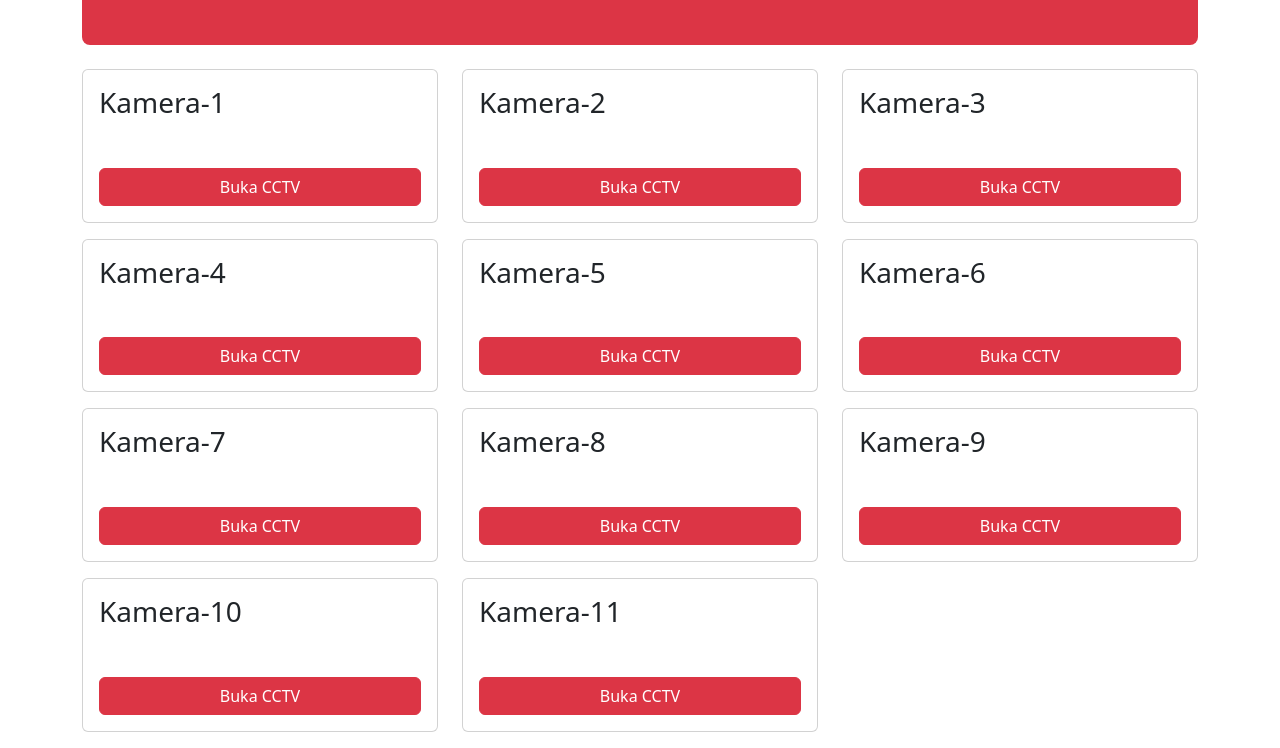
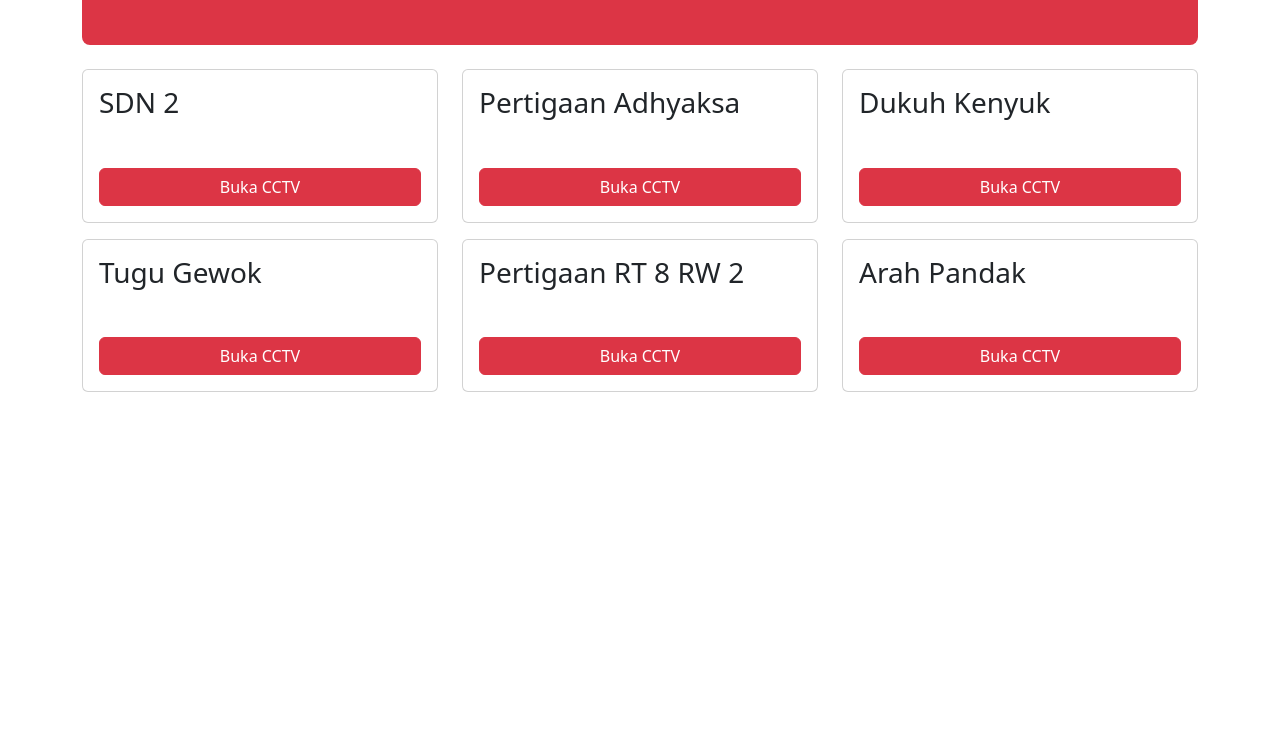
Before and after one commit to mufidhadi/cctv_karanggintung, a website: page contoh_web/public/index.html in a window 1280 px wide. Shown: the part 374-1122 px from the top of the page. After the commit the page ends 800 px from the top, so only its background shows below. Drawn offline with nearby package versions, Linux system fonts and the light colour scheme.

Commit message:
fix: modify stream url

```diff
--- a/contoh_web/public/index.html
+++ b/contoh_web/public/index.html
@@ -39,105 +39,62 @@
         </div>
 
         <div class="row">
+
             <div class="col-md-4 col-sm-6 col-xs-12 mb-3">
                 <div class="card h-100">
                     <div class="card-body">
-                        <h3 class="card-title">Kamera-1</h3>
-                        <img src="https://karanggintung.com:7700/video_feed?ip=192.168.193.104&source=rtsp://admin:1nd1H0m3@172.118.33.6:554/Streaming/Channels/102" alt="" class="img fluid w-100 rounded preview-cctv">
-                        <div class="d-grid gap-2 mt-3"><a href="view.html?title=Kamera-1&source=rtsp://admin:1nd1H0m3@172.118.33.6:554/Streaming/Channels/102" class="btn btn-danger">Buka CCTV</a></div>
+                        <h3 class="card-title">SDN 2</h3>
+                        <img src="https://karanggintung.com:7700/video_feed?ip=192.168.193.104&source=rtsp://admin:1nd1H0m3@192.168.0.6:554/Streaming/Channels/102/" alt="" class="img fluid w-100 rounded preview-cctv">
+                        <div class="d-grid gap-2 mt-3"><a href="view.html?title=SDN 2&source=rtsp://admin:1nd1H0m3@192.168.0.6:554/Streaming/Channels/102/" class="btn btn-danger">Buka CCTV</a></div>
                     </div>
                 </div>
             </div>
             <div class="col-md-4 col-sm-6 col-xs-12 mb-3">
                 <div class="card h-100">
                     <div class="card-body">
-                        <h3 class="card-title">Kamera-2</h3>
-                        <img src="https://karanggintung.com:7700/video_feed?ip=192.168.193.104&source=rtsp://admin:1nd1H0m3@172.118.33.5:554/Streaming/Channels/102" alt="" class="img fluid w-100 rounded preview-cctv">
-                        <div class="d-grid gap-2 mt-3"><a href="view.html?title=Kamera-2&source=rtsp://admin:1nd1H0m3@172.118.33.5:554/Streaming/Channels/102" class="btn btn-danger">Buka CCTV</a></div>
+                        <h3 class="card-title">Pertigaan Adhyaksa</h3>
+                        <img src="https://karanggintung.com:7700/video_feed?ip=192.168.193.104&source=rtsp://admin:1nd1H0m3@192.168.0.3:554/Streaming/Channels/102/" alt="" class="img fluid w-100 rounded preview-cctv">
+                        <div class="d-grid gap-2 mt-3"><a href="view.html?title=Pertigaan Adhyaksa&source=rtsp://admin:1nd1H0m3@192.168.0.3:554/Streaming/Channels/102/" class="btn btn-danger">Buka CCTV</a></div>
                     </div>
                 </div>
             </div>
             <div class="col-md-4 col-sm-6 col-xs-12 mb-3">
                 <div class="card h-100">
                     <div class="card-body">
-                        <h3 class="card-title">Kamera-3</h3>
-                        <img src="https://karanggintung.com:7700/video_feed?ip=192.168.193.104&source=rtsp://admin:1nd1H0m3@172.118.33.4:554/Streaming/Channels/102" alt="" class="img fluid w-100 rounded preview-cctv">
-                        <div class="d-grid gap-2 mt-3"><a href="view.html?title=Kamera-3&source=rtsp://admin:1nd1H0m3@172.118.33.4:554/Streaming/Channels/102" class="btn btn-danger">Buka CCTV</a></div>
+                        <h3 class="card-title">Dukuh Kenyuk</h3>
+                        <img src="https://karanggintung.com:7700/video_feed?ip=192.168.193.104&source=rtsp://admin:1nd1H0m3@192.168.0.2:554/Streaming/Channels/102/" alt="" class="img fluid w-100 rounded preview-cctv">
+                        <div class="d-grid gap-2 mt-3"><a href="view.html?title=Dukuh Kenyuk&source=rtsp://admin:1nd1H0m3@192.168.0.2:554/Streaming/Channels/102/" class="btn btn-danger">Buka CCTV</a></div>
                     </div>
                 </div>
             </div>
             <div class="col-md-4 col-sm-6 col-xs-12 mb-3">
                 <div class="card h-100">
                     <div class="card-body">
-                        <h3 class="card-title">Kamera-4</h3>
-                        <img src="https://karanggintung.com:7700/video_feed?ip=192.168.193.104&source=rtsp://admin:1nd1H0m3@172.118.33.3:554/Streaming/Channels/102" alt="" class="img fluid w-100 rounded preview-cctv">
-                        <div class="d-grid gap-2 mt-3"><a href="view.html?title=Kamera-4&source=rtsp://admin:1nd1H0m3@172.118.33.3:554/Streaming/Channels/102" class="btn btn-danger">Buka CCTV</a></div>
+                        <h3 class="card-title">Tugu Gewok</h3>
+                        <img src="https://karanggintung.com:7700/video_feed?ip=192.168.193.104&source=rtsp://admin:1nd1H0m3@192.168.0.7:554/Streaming/Channels/102/" alt="" class="img fluid w-100 rounded preview-cctv">
+                        <div class="d-grid gap-2 mt-3"><a href="view.html?title=Tugu Gewok&source=rtsp://admin:1nd1H0m3@192.168.0.7:554/Streaming/Channels/102/" class="btn btn-danger">Buka CCTV</a></div>
                     </div>
                 </div>
             </div>
             <div class="col-md-4 col-sm-6 col-xs-12 mb-3">
                 <div class="card h-100">
                     <div class="card-body">
-                        <h3 class="card-title">Kamera-5</h3>
-                        <img src="https://karanggintung.com:7700/video_feed?ip=192.168.193.104&source=rtsp://admin:1nd1H0m3@172.118.33.2:554/Streaming/Channels/102" alt="" class="img fluid w-100 rounded preview-cctv">
-                        <div class="d-grid gap-2 mt-3"><a href="view.html?title=Kamera-5&source=rtsp://admin:1nd1H0m3@172.118.33.2:554/Streaming/Channels/102" class="btn btn-danger">Buka CCTV</a></div>
+                        <h3 class="card-title">Pertigaan RT 8 RW 2</h3>
+                        <img src="https://karanggintung.com:7700/video_feed?ip=192.168.193.104&source=rtsp://admin:1nd1H0m3@192.168.0.4:554/Streaming/Channels/102/" alt="" class="img fluid w-100 rounded preview-cctv">
+                        <div class="d-grid gap-2 mt-3"><a href="view.html?title=Pertigaan RT 8 RW 2&source=rtsp://admin:1nd1H0m3@192.168.0.4:554/Streaming/Channels/102/" class="btn btn-danger">Buka CCTV</a></div>
                     </div>
                 </div>
             </div>
             <div class="col-md-4 col-sm-6 col-xs-12 mb-3">
                 <div class="card h-100">
                     <div class="card-body">
-                        <h3 class="card-title">Kamera-6</h3>
-                        <img src="https://karanggintung.com:7700/video_feed?ip=192.168.193.104&source=rtsp://admin:1nd1H0m3@172.118.33.11:554/Streaming/Channels/102" alt="" class="img fluid w-100 rounded preview-cctv">
-                        <div class="d-grid gap-2 mt-3"><a href="view.html?title=Kamera-6&source=rtsp://admin:1nd1H0m3@172.118.33.11:554/Streaming/Channels/102" class="btn btn-danger">Buka CCTV</a></div>
+                        <h3 class="card-title">Arah Pandak</h3>
+                        <img src="https://karanggintung.com:7700/video_feed?ip=192.168.193.104&source=rtsp://admin:1nd1H0m3@192.168.0.5:554/Streaming/Channels/102/" alt="" class="img fluid w-100 rounded preview-cctv">
+                        <div class="d-grid gap-2 mt-3"><a href="view.html?title=Arah Pandak&source=rtsp://admin:1nd1H0m3@192.168.0.5:554/Streaming/Channels/102/" class="btn btn-danger">Buka CCTV</a></div>
                     </div>
                 </div>
             </div>
-            <div class="col-md-4 col-sm-6 col-xs-12 mb-3">
-                <div class="card h-100">
-                    <div class="card-body">
-                        <h3 class="card-title">Kamera-7</h3>
-                        <img src="https://karanggintung.com:7700/video_feed?ip=192.168.193.104&source=rtsp://admin:1nd1H0m3@172.118.33.7:554/Streaming/Channels/102" alt="" class="img fluid w-100 rounded preview-cctv">
-                        <div class="d-grid gap-2 mt-3"><a href="view.html?title=Kamera-7&source=rtsp://admin:1nd1H0m3@172.118.33.7:554/Streaming/Channels/102" class="btn btn-danger">Buka CCTV</a></div>
-                    </div>
-                </div>
-            </div>
-            <div class="col-md-4 col-sm-6 col-xs-12 mb-3">
-                <div class="card h-100">
-                    <div class="card-body">
-                        <h3 class="card-title">Kamera-8</h3>
-                        <img src="https://karanggintung.com:7700/video_feed?ip=192.168.193.104&source=rtsp://admin:1nd1H0m3@172.118.33.8:554/Streaming/Channels/102" alt="" class="img fluid w-100 rounded preview-cctv">
-                        <div class="d-grid gap-2 mt-3"><a href="view.html?title=Kamera-8&source=rtsp://admin:1nd1H0m3@172.118.33.8:554/Streaming/Channels/102" class="btn btn-danger">Buka CCTV</a></div>
-                    </div>
-                </div>
-            </div>
-            <div class="col-md-4 col-sm-6 col-xs-12 mb-3">
-                <div class="card h-100">
-                    <div class="card-body">
-                        <h3 class="card-title">Kamera-9</h3>
-                        <img src="https://karanggintung.com:7700/video_feed?ip=192.168.193.104&source=rtsp://admin:1nd1H0m3@172.118.33.9:554/Streaming/Channels/102" alt="" class="img fluid w-100 rounded preview-cctv">
-                        <div class="d-grid gap-2 mt-3"><a href="view.html?title=Kamera-9&source=rtsp://admin:1nd1H0m3@172.118.33.9:554/Streaming/Channels/102" class="btn btn-danger">Buka CCTV</a></div>
-                    </div>
-                </div>
-            </div>
-            <div class="col-md-4 col-sm-6 col-xs-12 mb-3">
-                <div class="card h-100">
-                    <div class="card-body">
-                        <h3 class="card-title">Kamera-10</h3>
-                        <img src="https://karanggintung.com:7700/video_feed?ip=192.168.193.104&source=rtsp://admin:1nd1H0m3@172.118.33.10:554/Streaming/Channels/102" alt="" class="img fluid w-100 rounded preview-cctv">
-                        <div class="d-grid gap-2 mt-3"><a href="view.html?title=kamera&-10=rtsp://admin:1nd1H0m3@172.118.33.10:554/Streaming/Channels/102" class="btn btn-danger">Buka CCTV</a></div>
-                    </div>
-                </div>
-            </div>
-            <div class="col-md-4 col-sm-6 col-xs-12 mb-3">
-                <div class="card h-100">
-                    <div class="card-body">
-                        <h3 class="card-title">Kamera-11</h3>
-                        <img src="https://karanggintung.com:7700/video_feed?ip=192.168.193.104&source=rtsp://admin:1nd1H0m3@172.118.33.12:554/Streaming/Channels/102" alt="" class="img fluid w-100 rounded preview-cctv">
-                        <div class="d-grid gap-2 mt-3"><a href="view.html?title=kamera&-11=rtsp://admin:1nd1H0m3@172.118.33.12:554/Streaming/Channels/102" class="btn btn-danger">Buka CCTV</a></div>
-                    </div>
-                </div>
-            </div>
+
         </div>
     </div>
     <!-- Bootstrap JavaScript Libraries -->
```
Also changed, not shown: contoh_web/public/view.html (+2 -2 lines).
